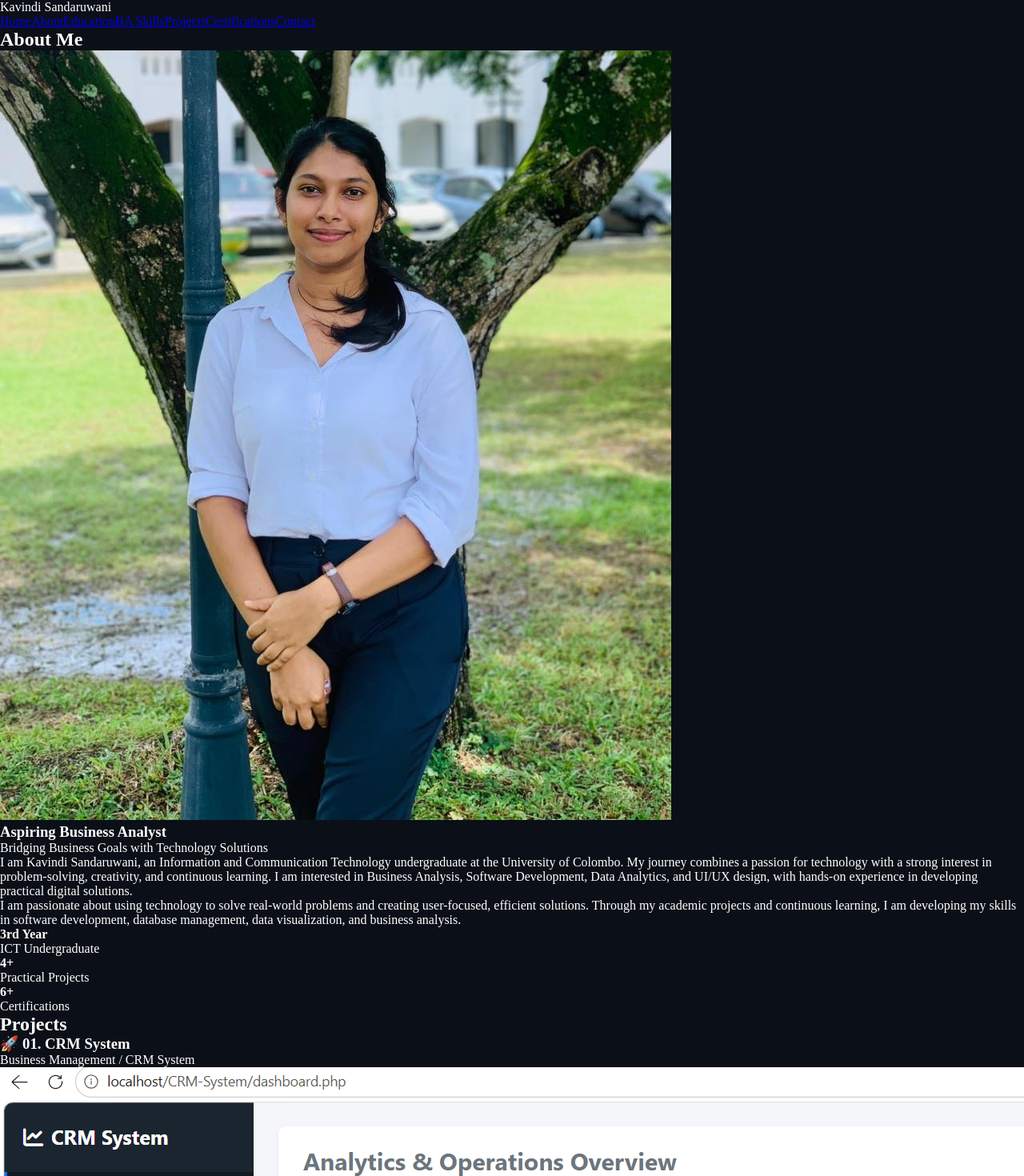
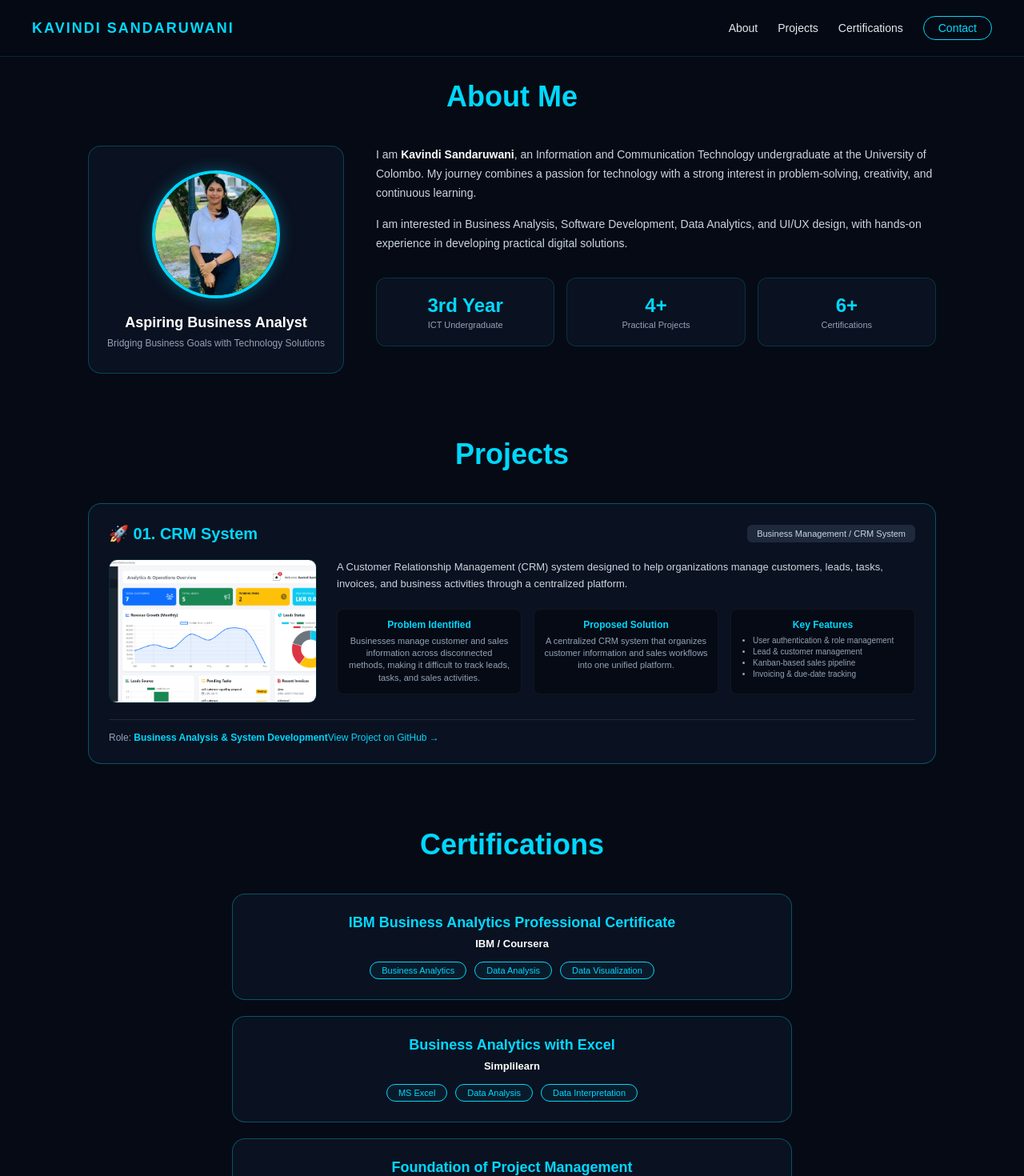
Before and after one commit to kavindikanishka03-eng/react-portfolio, a React (Vite) app: page / in a window 1280 px wide. Shown: the top 1470 px of the page at 80% size. Built offline with nearby package versions, Linux system fonts and the light colour scheme.

Commit message:
Exact HTML layout restored

```diff
--- a/src/App.jsx
+++ b/src/App.jsx
@@ -3,7 +3,7 @@ import React, { useState } from 'react';
 function App() {
   const [isMenuOpen, setIsMenuOpen] = useState(false);
 
-  // GitHub Pages image path helper
+  // Vite relative asset path helper
   const getImgPath = (path) => `${import.meta.env.BASE_URL}${path.replace(/^\//, '')}`;
 
   const projects = [
@@ -24,18 +24,6 @@ function App() {
       baSkills: ["Requirement Identification", "Workflow Analysis", "Process Understanding"],
       role: "Business Analysis & System Development",
       github: "https://github.com/Kavindi-Sandaruwani/CRM-System"
-    },
-    {
-      id: "02",
-      title: "AcademiCore - Student Management System",
-      description: "A robust full-stack web application designed for educational institutions to manage student records, course enrollments, and academic performance tracking efficiently.",
-      image: "images/academicore-login.jpg",
-      problem: "Manual record keeping causes data inaccuracy and delays in tracking student performance.",
-      solution: "Automated student management portal with real-time reporting.",
-      features: ["Student registration & profiling", "Course enrollment tracking", "Gradebook management"],
-      baSkills: ["Data Modeling", "System Design"],
-      role: "Full-Stack Development",
-      github: "https://github.com/Kavindi-Sandaruwani/AcademiCore-Student-Management-System"
     }
   ];
 
@@ -58,197 +46,243 @@ function App() {
   ];
 
   return (
-    <div className="min-h-screen bg-[#070b12] text-gray-200 font-sans selection:bg-cyan-500 selection:text-black">
-      {/* Navigation */}
-      <nav className="fixed top-0 left-0 w-full z-50 bg-[#070b12]/90 backdrop-blur-md border-b border-cyan-900/30">
-        <div className="max-w-7xl mx-auto px-6 lg:px-12">
-          <div className="flex justify-between h-20 items-center">
-            <span className="text-xl font-bold tracking-widest text-cyan-400 uppercase">
-              Kavindi Sandaruwani
-            </span>
-
-            <div className="hidden md:flex items-center space-x-8 text-sm font-medium">
-              <a href="#home" className="hover:text-cyan-400 transition-colors">Home</a>
-              <a href="#about" className="hover:text-cyan-400 transition-colors">About</a>
-              <a href="#education" className="hover:text-cyan-400 transition-colors">Education</a>
-              <a href="#skills" className="hover:text-cyan-400 transition-colors">BA Skills</a>
-              <a href="#projects" className="hover:text-cyan-400 transition-colors">Projects</a>
-              <a href="#certifications" className="hover:text-cyan-400 transition-colors">Certifications</a>
-              <a href="#contact" className="px-5 py-2 rounded-full border border-cyan-400 text-cyan-400 hover:bg-cyan-400 hover:text-black transition-all">
-                Contact
-              </a>
-            </div>
+    <div style={{ backgroundColor: '#050a14', color: '#e2e8f0', fontFamily: 'sans-serif', minHeight: '100vh', margin: 0, padding: 0 }}>
+      {/* Navbar */}
+      <nav style={{
+        position: 'fixed',
+        top: 0,
+        left: 0,
+        width: '100%',
+        backgroundColor: 'rgba(5, 10, 20, 0.95)',
+        borderBottom: '1px solid rgba(6, 182, 212, 0.2)',
+        backdropFilter: 'blur(8px)',
+        zIndex: 1000,
+        padding: '0 40px'
+      }}>
+        <div style={{ maxWidth: '1200px', margin: '0 auto', display: 'flex', justifyContent: 'space-between', alignItems: 'center', height: '70px' }}>
+          <span style={{ fontSize: '18px', fontWeight: 'bold', color: '#00d8ff', letterSpacing: '2px', textTransform: 'uppercase' }}>
+            Kavindi Sandaruwani
+          </span>
+          <div style={{ display: 'flex', gap: '25px', fontSize: '14px', alignItems: 'center' }}>
+            <a href="#about" style={{ color: '#e2e8f0', textDecoration: 'none' }}>About</a>
+            <a href="#projects" style={{ color: '#e2e8f0', textDecoration: 'none' }}>Projects</a>
+            <a href="#certifications" style={{ color: '#e2e8f0', textDecoration: 'none' }}>Certifications</a>
+            <a href="#contact" style={{
+              color: '#00d8ff',
+              border: '1px solid #00d8ff',
+              padding: '6px 18px',
+              borderRadius: '20px',
+              textDecoration: 'none'
+            }}>Contact</a>
           </div>
         </div>
       </nav>
 
-      {/* About Section */}
-      <section id="about" className="pt-36 pb-20 px-6 max-w-7xl mx-auto">
-        <h2 className="text-4xl font-bold text-center text-cyan-400 mb-12">About Me</h2>
+      <div style={{ maxWidth: '1100px', margin: '0 auto', padding: '100px 20px 60px 20px' }}>
 
-        <div className="grid md:grid-cols-12 gap-8 items-start">
-          {/* Profile Card */}
-          <div className="md:col-span-4 bg-[#0e1626] border border-cyan-900/40 rounded-2xl p-8 text-center flex flex-col items-center">
-            <div className="w-40 h-40 rounded-full overflow-hidden border-4 border-cyan-400 mb-6 shadow-lg shadow-cyan-500/20">
-              <img
-                src={getImgPath('images/profile.jpg')}
-                alt="Kavindi Sandaruwani"
-                className="w-full h-full object-cover"
-                onError={(e) => {
-                  // Fallback if image not found
-                  e.target.onerror = null;
-                  e.target.src = 'https://via.placeholder.com/160?text=Kavindi';
-                }}
-              />
-            </div>
-            <h3 className="text-xl font-bold text-white mb-2">Aspiring Business Analyst</h3>
-            <p className="text-xs text-gray-400">Bridging Business Goals with Technology Solutions</p>
-          </div>
+        {/* About Section */}
+        <section id="about" style={{ marginBottom: '80px' }}>
+          <h2 style={{ fontSize: '36px', color: '#00d8ff', textAlign: 'center', marginBottom: '40px', fontWeight: 'bold' }}>
+            About Me
+          </h2>
 
-          {/* Description & Stats */}
-          <div className="md:col-span-8 space-y-8">
-            <div className="space-y-4 text-gray-300 text-sm leading-relaxed">
-              <p>
-                I am <span className="font-semibold text-white">Kavindi Sandaruwani</span>, an Information and Communication Technology undergraduate at the University of Colombo. My journey combines a passion for technology with a strong interest in problem-solving, creativity, and continuous learning. I am interested in Business Analysis, Software Development, Data Analytics, and UI/UX design, with hands-on experience in developing practical digital solutions.
-              </p>
-              <p>
-                I am passionate about using technology to solve real-world problems and creating user-focused, efficient solutions. Through my academic projects and continuous learning, I am developing my skills in software development, database management, data visualization, and business analysis.
+          <div style={{ display: 'grid', gridTemplateColumns: '320px 1fr', gap: '40px', alignItems: 'start' }}>
+
+            {/* Left Card with Profile Photo */}
+            <div style={{
+              backgroundColor: '#0a1120',
+              border: '1px solid rgba(6, 182, 212, 0.3)',
+              borderRadius: '16px',
+              padding: '30px 20px',
+              textAlign: 'center',
+              display: 'flex',
+              flexDirection: 'column',
+              alignItems: 'center'
+            }}>
+              <div style={{
+                width: '160px',
+                height: '160px',
+                borderRadius: '50%',
+                overflow: 'hidden',
+                border: '4px solid #00d8ff',
+                marginBottom: '20px',
+                boxShadow: '0 0 20px rgba(0, 216, 255, 0.3)'
+              }}>
+                <img
+                  src={getImgPath('images/profile.jpg')}
+                  alt="Kavindi Sandaruwani"
+                  style={{ width: '100%', height: '100%', objectFit: 'cover' }}
+                  onError={(e) => {
+                    e.target.onerror = null;
+                    e.target.src = 'https://via.placeholder.com/160?text=Kavindi';
+                  }}
+                />
+              </div>
+              <h3 style={{ color: '#ffffff', fontSize: '18px', fontWeight: 'bold', margin: '0 0 8px 0' }}>
+                Aspiring Business Analyst
+              </h3>
+              <p style={{ color: '#94a3b8', fontSize: '12px', margin: 0 }}>
+                Bridging Business Goals with Technology Solutions
               </p>
             </div>
 
-            {/* Stats Cards */}
-            <div className="grid grid-cols-3 gap-4">
-              <div className="bg-[#0e1626] border border-cyan-900/40 rounded-xl p-5 text-center">
-                <h4 className="text-2xl font-bold text-cyan-400">3rd Year</h4>
-                <p className="text-xs text-gray-400 mt-1">ICT Undergraduate</p>
+            {/* Right Side Text & Stats */}
+            <div>
+              <div style={{ color: '#cbd5e1', fontSize: '14px', lineHeight: '1.7', marginBottom: '30px' }}>
+                <p style={{ marginBottom: '16px' }}>
+                  I am <strong style={{ color: '#ffffff' }}>Kavindi Sandaruwani</strong>, an Information and Communication Technology undergraduate at the University of Colombo. My journey combines a passion for technology with a strong interest in problem-solving, creativity, and continuous learning.
+                </p>
+                <p>
+                  I am interested in Business Analysis, Software Development, Data Analytics, and UI/UX design, with hands-on experience in developing practical digital solutions.
+                </p>
               </div>
-              <div className="bg-[#0e1626] border border-cyan-900/40 rounded-xl p-5 text-center">
-                <h4 className="text-2xl font-bold text-cyan-400">4+</h4>
-                <p className="text-xs text-gray-400 mt-1">Practical Projects</p>
-              </div>
-              <div className="bg-[#0e1626] border border-cyan-900/40 rounded-xl p-5 text-center">
-                <h4 className="text-2xl font-bold text-cyan-400">6+</h4>
-                <p className="text-xs text-gray-400 mt-1">Certifications</p>
+
+              {/* Stats Box Grid */}
+              <div style={{ display: 'grid', gridTemplateColumns: 'repeat(3, 1fr)', gap: '15px' }}>
+                <div style={{ backgroundColor: '#0a1120', border: '1px solid rgba(6, 182, 212, 0.2)', padding: '20px', borderRadius: '12px', textAlign: 'center' }}>
+                  <div style={{ color: '#00d8ff', fontSize: '24px', fontWeight: 'bold' }}>3rd Year</div>
+                  <div style={{ color: '#94a3b8', fontSize: '11px', marginTop: '4px' }}>ICT Undergraduate</div>
+                </div>
+                <div style={{ backgroundColor: '#0a1120', border: '1px solid rgba(6, 182, 212, 0.2)', padding: '20px', borderRadius: '12px', textAlign: 'center' }}>
+                  <div style={{ color: '#00d8ff', fontSize: '24px', fontWeight: 'bold' }}>4+</div>
+                  <div style={{ color: '#94a3b8', fontSize: '11px', marginTop: '4px' }}>Practical Projects</div>
+                </div>
+                <div style={{ backgroundColor: '#0a1120', border: '1px solid rgba(6, 182, 212, 0.2)', padding: '20px', borderRadius: '12px', textAlign: 'center' }}>
+                  <div style={{ color: '#00d8ff', fontSize: '24px', fontWeight: 'bold' }}>6+</div>
+                  <div style={{ color: '#94a3b8', fontSize: '11px', marginTop: '4px' }}>Certifications</div>
+                </div>
               </div>
             </div>
+
           </div>
-        </div>
-      </section>
+        </section>
 
-      {/* Projects Section */}
-      <section id="projects" className="py-20 px-6 max-w-7xl mx-auto">
-        <h2 className="text-4xl font-bold text-center text-cyan-400 mb-16">Projects</h2>
+        {/* Projects Section */}
+        <section id="projects" style={{ marginBottom: '80px' }}>
+          <h2 style={{ fontSize: '36px', color: '#00d8ff', textAlign: 'center', marginBottom: '40px', fontWeight: 'bold' }}>
+            Projects
+          </h2>
 
-        <div className="space-y-12">
           {projects.map((proj) => (
-            <div key={proj.id} className="bg-[#0c1220] border border-cyan-500/30 rounded-2xl p-8 relative">
-
-              {/* Top Header */}
-              <div className="flex justify-between items-center mb-6">
-                <h3 className="text-2xl font-bold text-cyan-400 flex items-center gap-2">
+            <div key={proj.id} style={{
+              backgroundColor: '#0a1120',
+              border: '1px solid rgba(6, 182, 212, 0.4)',
+              borderRadius: '16px',
+              padding: '25px',
+              marginBottom: '30px'
+            }}>
+              {/* Card Title Header */}
+              <div style={{ display: 'flex', justifyContent: 'space-between', alignItems: 'center', marginBottom: '20px' }}>
+                <h3 style={{ color: '#00d8ff', fontSize: '20px', margin: 0, fontWeight: 'bold' }}>
                   🚀 {proj.id}. {proj.title}
                 </h3>
-                {proj.category && (
-                  <span className="bg-gray-800/80 text-gray-300 text-xs px-4 py-2 rounded-lg border border-gray-700">
-                    {proj.category}
-                  </span>
-                )}
+                <span style={{ backgroundColor: '#1e293b', color: '#cbd5e1', fontSize: '11px', padding: '5px 12px', borderRadius: '6px' }}>
+                  {proj.category}
+                </span>
               </div>
 
-              {/* Main Content Grid */}
-              <div className="grid md:grid-cols-12 gap-8 mb-8">
-                {/* Image */}
-                <div className="md:col-span-5 rounded-xl overflow-hidden border border-cyan-900/50 bg-[#070b12] flex items-center justify-center">
+              {/* Main Grid Layout */}
+              <div style={{ display: 'grid', gridTemplateColumns: '260px 1fr', gap: '25px', marginBottom: '20px' }}>
+                {/* Project Image Box */}
+                <div style={{
+                  borderRadius: '10px',
+                  overflow: 'hidden',
+                  border: '1px solid rgba(6, 182, 212, 0.2)',
+                  backgroundColor: '#050a14',
+                  height: '180px'
+                }}>
                   <img
                     src={getImgPath(proj.image)}
                     alt={proj.title}
-                    className="w-full h-full object-cover"
+                    style={{ width: '100%', height: '100%', objectFit: 'cover' }}
                     onError={(e) => {
                       e.target.onerror = null;
-                      e.target.src = 'https://via.placeholder.com/400x250?text=Project+Image';
+                      e.target.src = 'https://via.placeholder.com/300x180?text=CRM+Dashboard';
                     }}
                   />
                 </div>
 
-                {/* Description & Details */}
-                <div className="md:col-span-7 space-y-6">
-                  <p className="text-gray-300 text-sm leading-relaxed">{proj.description}</p>
+                {/* Details */}
+                <div>
+                  <p style={{ color: '#cbd5e1', fontSize: '13px', lineHeight: '1.6', marginTop: 0, marginBottom: '20px' }}>
+                    {proj.description}
+                  </p>
 
-                  <div className="grid md:grid-cols-3 gap-4">
-                    <div className="bg-[#070b12] p-4 rounded-xl border border-cyan-900/30">
-                      <h5 className="text-cyan-400 font-semibold text-xs mb-2 text-center">Problem Identified</h5>
-                      <p className="text-xs text-gray-400 leading-relaxed text-center">{proj.problem}</p>
+                  <div style={{ display: 'grid', gridTemplateColumns: 'repeat(3, 1fr)', gap: '15px' }}>
+                    <div style={{ backgroundColor: '#050a14', padding: '12px', borderRadius: '8px', border: '1px solid rgba(255,255,255,0.05)' }}>
+                      <h5 style={{ color: '#00d8ff', fontSize: '12px', textAlign: 'center', margin: '0 0 6px 0' }}>Problem Identified</h5>
+                      <p style={{ color: '#94a3b8', fontSize: '11px', textAlign: 'center', margin: 0, lineHeight: '1.4' }}>{proj.problem}</p>
                     </div>
 
-                    <div className="bg-[#070b12] p-4 rounded-xl border border-cyan-900/30">
-                      <h5 className="text-cyan-400 font-semibold text-xs mb-2 text-center">Proposed Solution</h5>
-                      <p className="text-xs text-gray-400 leading-relaxed text-center">{proj.solution}</p>
+                    <div style={{ backgroundColor: '#050a14', padding: '12px', borderRadius: '8px', border: '1px solid rgba(255,255,255,0.05)' }}>
+                      <h5 style={{ color: '#00d8ff', fontSize: '12px', textAlign: 'center', margin: '0 0 6px 0' }}>Proposed Solution</h5>
+                      <p style={{ color: '#94a3b8', fontSize: '11px', textAlign: 'center', margin: 0, lineHeight: '1.4' }}>{proj.solution}</p>
                     </div>
 
-                    <div className="bg-[#070b12] p-4 rounded-xl border border-cyan-900/30">
-                      <h5 className="text-cyan-400 font-semibold text-xs mb-2 text-center">Key Features</h5>
-                      <ul className="text-xs text-gray-400 space-y-1 list-disc list-inside">
-                        {proj.features.map((f, i) => (
-                          <li key={i}>{f}</li>
-                        ))}
+                    <div style={{ backgroundColor: '#050a14', padding: '12px', borderRadius: '8px', border: '1px solid rgba(255,255,255,0.05)' }}>
+                      <h5 style={{ color: '#00d8ff', fontSize: '12px', textAlign: 'center', margin: '0 0 6px 0' }}>Key Features</h5>
+                      <ul style={{ color: '#94a3b8', fontSize: '10px', margin: 0, paddingLeft: '15px', lineHeight: '1.4' }}>
+                        {proj.features.map((f, i) => <li key={i}>{f}</li>)}
                       </ul>
                     </div>
                   </div>
-
-                  {proj.baSkills && (
-                    <div className="bg-[#070b12] p-4 rounded-xl border border-cyan-900/30">
-                      <h5 className="text-cyan-400 font-semibold text-xs mb-3 text-center">BA Skills Demonstrated</h5>
-                      <div className="flex flex-wrap gap-2 justify-center">
-                        {proj.baSkills.map((s, idx) => (
-                          <span key={idx} className="border border-cyan-500/50 text-cyan-400 text-xs px-3 py-1 rounded-full">
-                            {s}
-                          </span>
-                        ))}
-                      </div>
-                    </div>
-                  )}
                 </div>
               </div>
 
               {/* Bottom Footer */}
-              <div className="flex justify-between items-center pt-4 border-t border-cyan-900/30 text-xs">
-                <span className="text-gray-400">
-                  Role: <span className="text-cyan-400 font-medium">{proj.role}</span>
-                </span>
-                <a
-                  href={proj.github}
-                  target="_blank"
-                  rel="noreferrer"
-                  className="text-cyan-400 hover:underline flex items-center gap-1 font-medium"
-                >
+              <div style={{
+                display: 'flex',
+                justify: 'space-between',
+                borderTop: '1px solid rgba(255,255,255,0.1)',
+                paddingTop: '15px',
+                fontSize: '12px'
+              }}>
+                <span style={{ color: '#94a3b8' }}>Role: <strong style={{ color: '#00d8ff' }}>{proj.role}</strong></span>
+                <a href={proj.github} target="_blank" rel="noreferrer" style={{ color: '#00d8ff', textDecoration: 'none' }}>
                   View Project on GitHub →
                 </a>
               </div>
             </div>
           ))}
-        </div>
-      </section>
+        </section>
 
-      {/* Certifications Section */}
-      <section id="certifications" className="py-20 px-6 max-w-7xl mx-auto">
-        <h2 className="text-4xl font-bold text-center text-cyan-400 mb-16">Certifications</h2>
+        {/* Certifications Section */}
+        <section id="certifications">
+          <h2 style={{ fontSize: '36px', color: '#00d8ff', textAlign: 'center', marginBottom: '40px', fontWeight: 'bold' }}>
+            Certifications
+          </h2>
 
-        <div className="space-y-6 max-w-3xl mx-auto">
-          {certifications.map((cert, idx) => (
-            <div key={idx} className="bg-[#0c1220] border border-cyan-500/30 rounded-2xl p-8 text-center space-y-4">
-              <h3 className="text-xl font-bold text-cyan-400">{cert.title}</h3>
-              <p className="text-sm font-semibold text-white">{cert.issuer}</p>
-              <div className="flex flex-wrap gap-3 justify-center pt-2">
-                {cert.tags.map((tag, tIdx) => (
-                  <span key={tIdx} className="border border-cyan-500/40 text-cyan-400 text-xs px-4 py-1.5 rounded-full bg-cyan-950/20">
-                    {tag}
-                  </span>
-                ))}
+          <div style={{ maxWidth: '700px', margin: '0 auto', display: 'flex', flexDirection: 'column', gap: '20px' }}>
+            {certifications.map((cert, idx) => (
+              <div key={idx} style={{
+                backgroundColor: '#0a1120',
+                border: '1px solid rgba(6, 182, 212, 0.4)',
+                borderRadius: '16px',
+                padding: '25px',
+                textAlign: 'center'
+              }}>
+                <h3 style={{ color: '#00d8ff', fontSize: '18px', margin: '0 0 8px 0' }}>{cert.title}</h3>
+                <p style={{ color: '#ffffff', fontSize: '13px', fontWeight: 'bold', margin: '0 0 15px 0' }}>{cert.issuer}</p>
+                <div style={{ display: 'flex', gap: '10px', justifyContent: 'center', flexWrap: 'wrap' }}>
+                  {cert.tags.map((tag, tIdx) => (
+                    <span key={tIdx} style={{
+                      border: '1px solid #00d8ff',
+                      color: '#00d8ff',
+                      fontSize: '11px',
+                      padding: '4px 14px',
+                      borderRadius: '15px',
+                      backgroundColor: 'rgba(0, 216, 255, 0.05)'
+                    }}>
+                      {tag}
+                    </span>
+                  ))}
+                </div>
               </div>
-            </div>
-          ))}
-        </div>
-      </section>
+            ))}
+          </div>
+        </section>
+
+      </div>
     </div>
   );
 }
```
